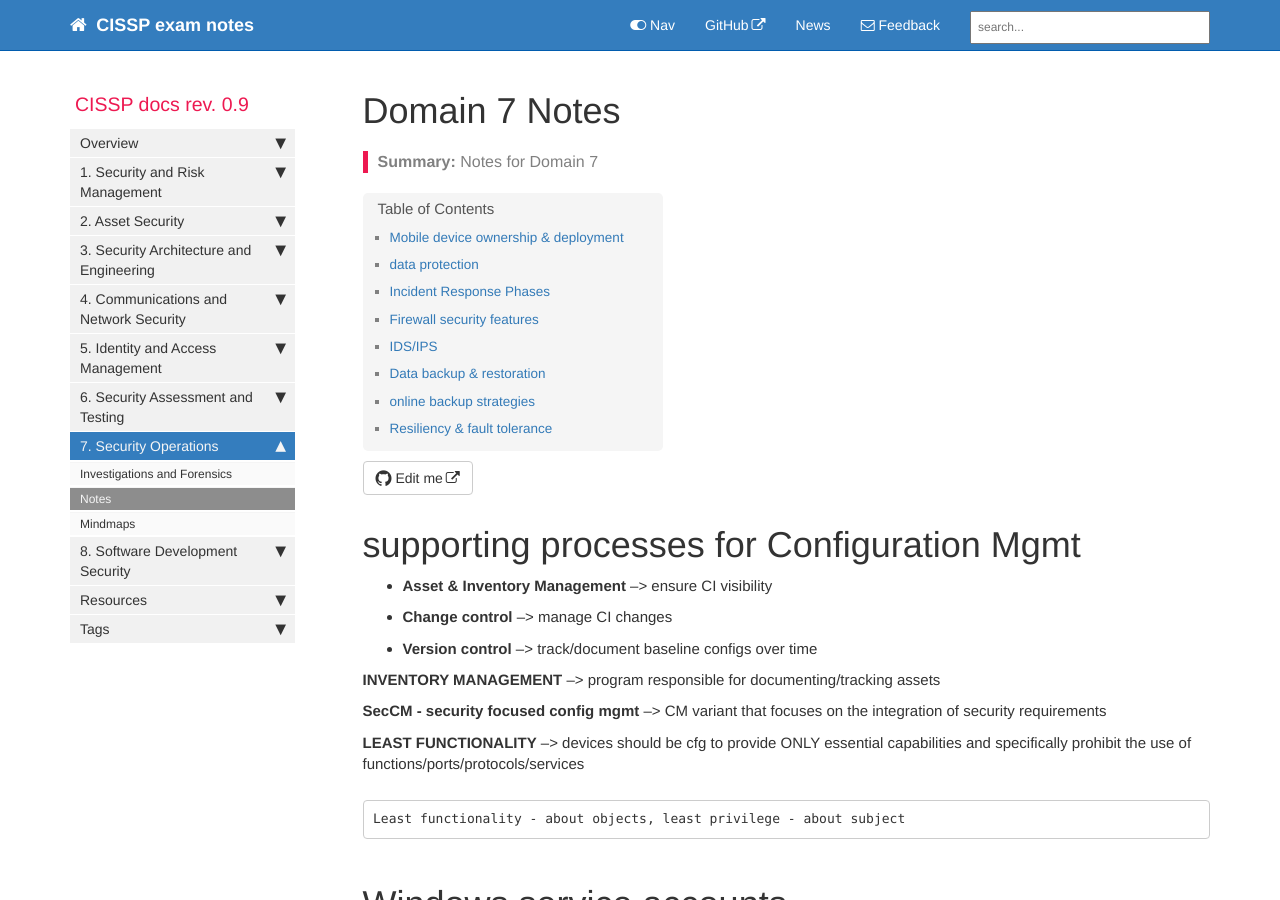
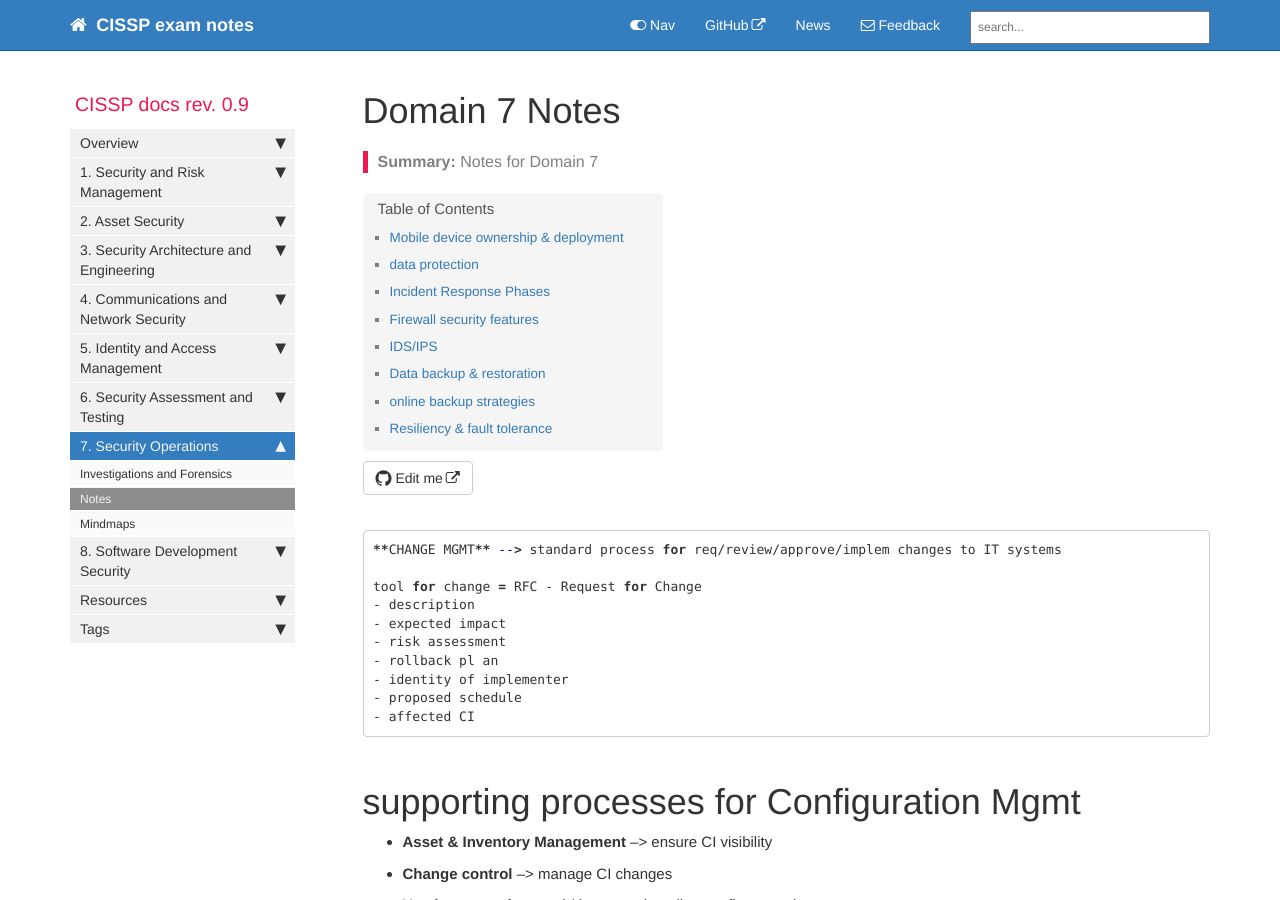
Before and after one commit to quaie/cissp, a Jekyll site: the page built from pages/mydoc/7_notes.md, in a window 1280 px wide and 900 px high. Built offline with Jekyll 4.4.1, drawn with Linux system fonts in a browser that asks for light colours; comment, search, counter and statistics services are not loaded.

Commit message:
Update 7_notes.md

````diff
--- a/pages/mydoc/7_notes.md
+++ b/pages/mydoc/7_notes.md
@@ -9,6 +9,18 @@ permalink: 7_notes.html
 folder: mydoc
 ---
 
+```sh
+**CHANGE MGMT** --> standard process for req/review/approve/implem changes to IT systems
+
+tool for change = RFC - Request for Change
+- description
+- expected impact
+- risk assessment
+- rollback pl an
+- identity of implementer
+- proposed schedule
+- affected CI
+```
 
 
 # supporting processes for Configuration Mgmt
````
